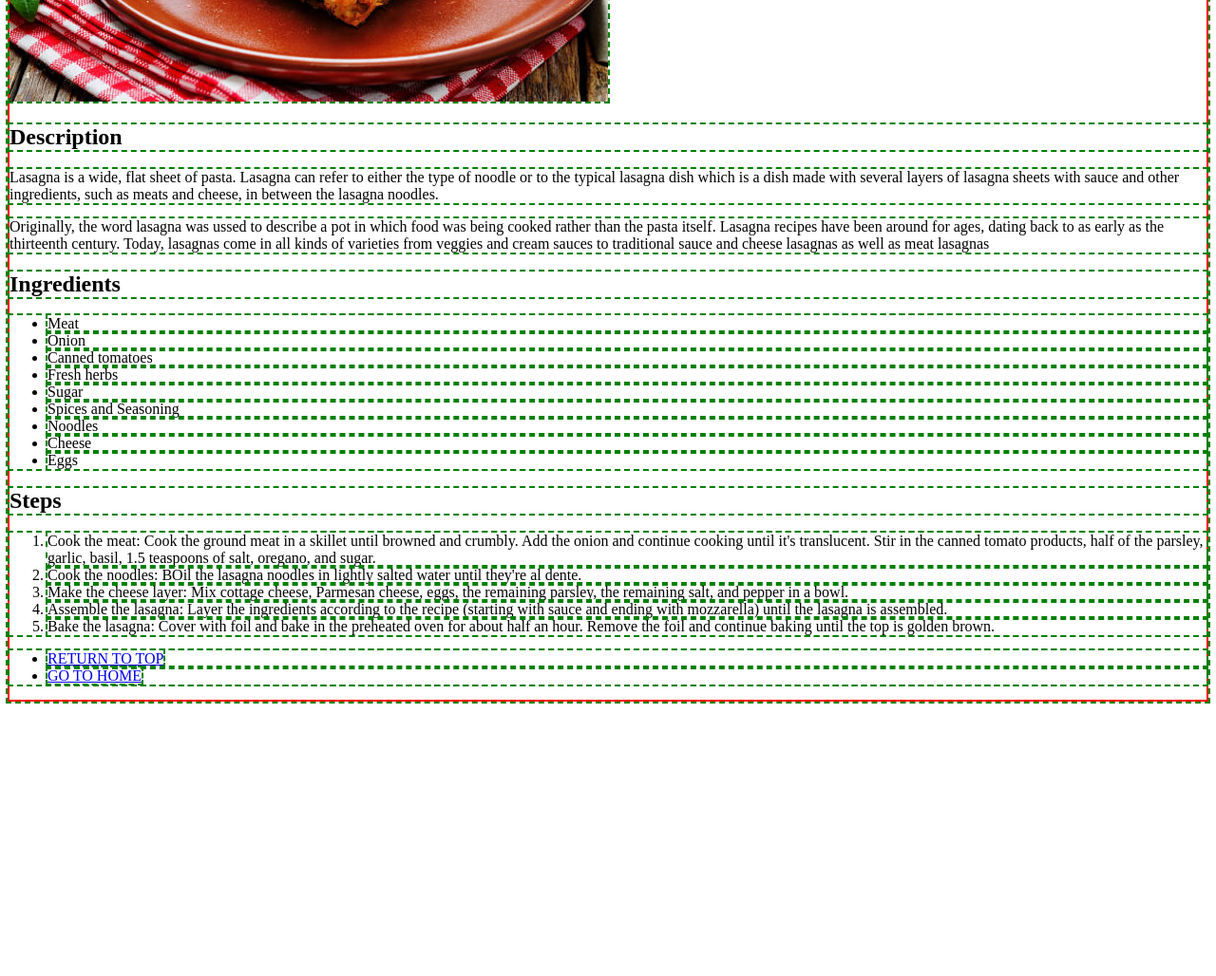
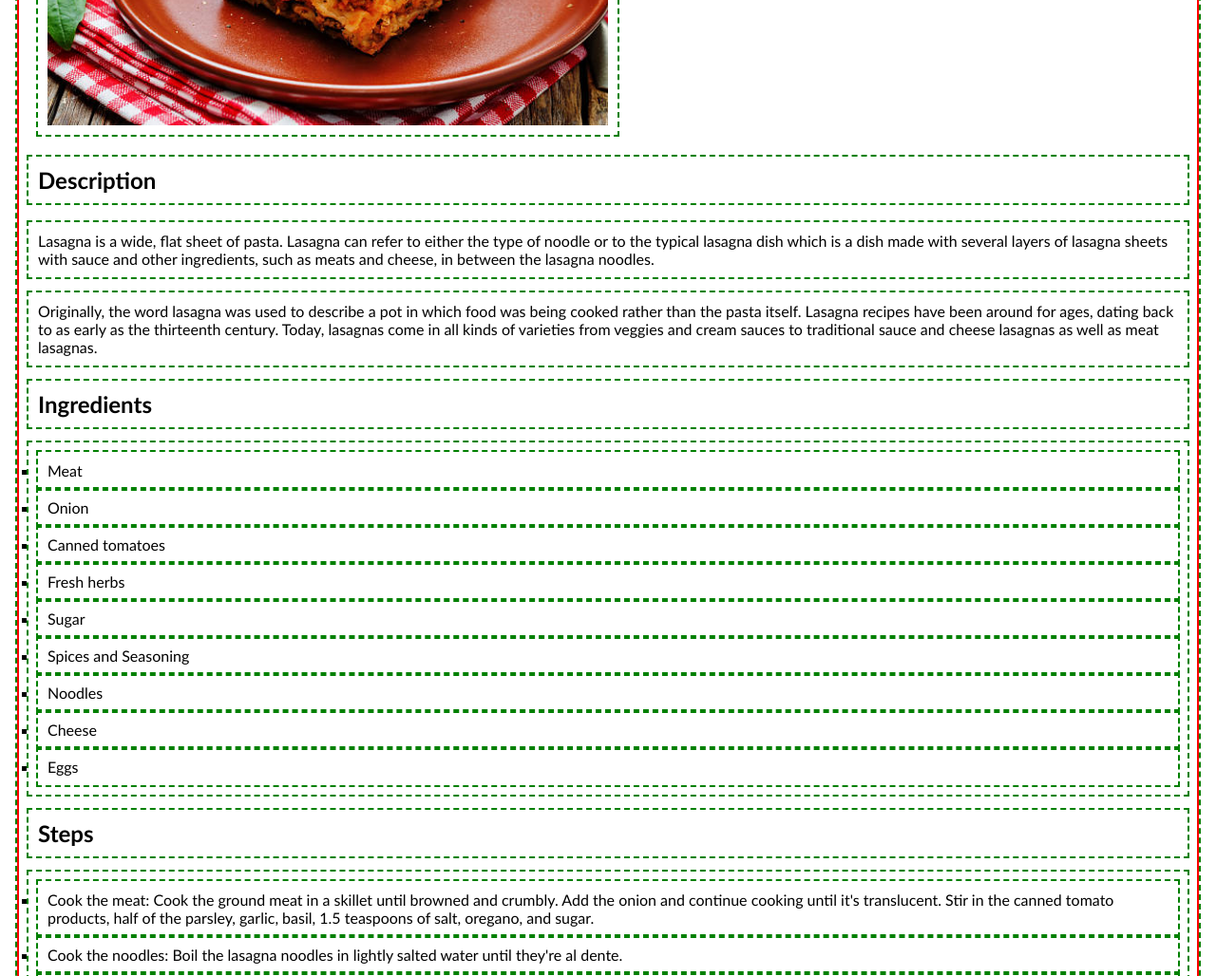
Before and after one commit to Prateek14b/odin-recipes, a plain HTML site: page recipes/lasagna.html in a window 1280 px wide. Shown: the part 400-1428 px from the top of the page at 95% size. Before the commit the page ends 1147 px from the top, so only its background shows below. Drawn offline with Linux system fonts and the light colour scheme.

Commit message:
fixed padding and margins so boxes all line up, and there is even space between boxes(margins) and within boxes(padding)!

```diff
--- a/lasagna-style.css
+++ b/lasagna-style.css
@@ -1,6 +1,8 @@
 *{
     box-sizing: border-box;
     outline: 2px dashed green;
+    font-family:'Gill Sans', 'Gill Sans MT', Calibri, 'Trebuchet MS', sans-serif;
+    padding: 10px;
 }
 
 body{
@@ -13,4 +15,22 @@ body{
 
 .image{
     width: 50%;
+    margin-left: 10px;
 }
+.ingredients-list, .steps-list, .lasagna-1, .lasagna-2{
+    padding: 10px;
+}
+.ingredients-list, .steps-list{
+    list-style-type: square;
+}
+.ingredients, .steps{
+    margin: 5px auto;
+}
+.links-list{
+    padding: 0px;
+}
+
+#go-to-top, #go-to-home{
+    margin: 15px auto;
+    padding: 0px;
+}
--- a/recipes/lasagna.html
+++ b/recipes/lasagna.html
@@ -1,21 +1,23 @@
 <!DOCTYPE html>
 <html lang="en">
-<link rel="stylesheet" href="../lasagna-style.css">
 <head>
     <meta charset="UTF-8">
     <meta name="viewport" content="width=device-width, initial-scale=1.0">
     <title>Document</title>
+    <link rel="stylesheet" href="../lasagna-style.css">
 </head>
 <body>
-        <h1 class="lasagna">LASAGNA</h1>
+    <h1 class="lasagna" id="lasagna">LASAGNA</h1>
     <img src="../lasagna.jpg" alt="lasagna_image" class="image">
+
     <h2 class="description">Description</h2>
     <p class="lasagna-1">
         Lasagna is a wide, flat sheet of pasta. Lasagna can refer to either the type of noodle or to the typical lasagna dish which is a dish made with several layers of lasagna sheets with sauce and other ingredients, such as meats and cheese, in between the lasagna noodles.
     </p>
     <p class="lasagna-2">
-        Originally, the word lasagna was ussed to describe a pot in which food was being cooked rather than the pasta itself.  Lasagna recipes have been around for ages, dating back to as early as the thirteenth century.  Today, lasagnas come in all kinds of varieties from veggies and cream sauces to traditional sauce and cheese lasagnas as well as meat lasagnas
+        Originally, the word lasagna was used to describe a pot in which food was being cooked rather than the pasta itself. Lasagna recipes have been around for ages, dating back to as early as the thirteenth century. Today, lasagnas come in all kinds of varieties from veggies and cream sauces to traditional sauce and cheese lasagnas as well as meat lasagnas.
     </p>
+
     <h2 class="ingredients">Ingredients</h2>
     <ul class="ingredients-list">
         <li>Meat</li>
@@ -28,18 +30,20 @@
         <li>Cheese</li>
         <li>Eggs</li>
     </ul>
+
     <h2 class="steps">Steps</h2>
     <ol class="steps-list">
         <li>Cook the meat: Cook the ground meat in a skillet until browned and crumbly. Add the onion and continue cooking until it's translucent. Stir in the canned tomato products, half of the parsley, garlic, basil, 1.5 teaspoons of salt, oregano, and sugar.</li>
-        <li>Cook the noodles: BOil the lasagna noodles in lightly salted water until they're al dente.</li>
+        <li>Cook the noodles: Boil the lasagna noodles in lightly salted water until they're al dente.</li>
         <li>Make the cheese layer: Mix cottage cheese, Parmesan cheese, eggs, the remaining parsley, the remaining salt, and pepper in a bowl.</li>
         <li>Assemble the lasagna: Layer the ingredients according to the recipe (starting with sauce and ending with mozzarella) until the lasagna is assembled.</li>
         <li>Bake the lasagna: Cover with foil and bake in the preheated oven for about half an hour. Remove the foil and continue baking until the top is golden brown.</li>
     </ol>
+
     <footer>
         <ul class="links-list">
-            <li id="go-to-top"><a href="#lasagna">RETURN TO TOP</a></li>
-            <li id="go-to-home"><a href="../index.html">GO TO HOME</a></li>
+            <li id="go-to-top"><a href="#lasagna" class="culprit">RETURN TO TOP</a></li>
+            <li id="go-to-home"><a href="../index.html" class="culprit">GO TO HOME</a></li>
         </ul>
     </footer>
 </body>
```
Lines whose indentation alone changed are shown as unchanged.
